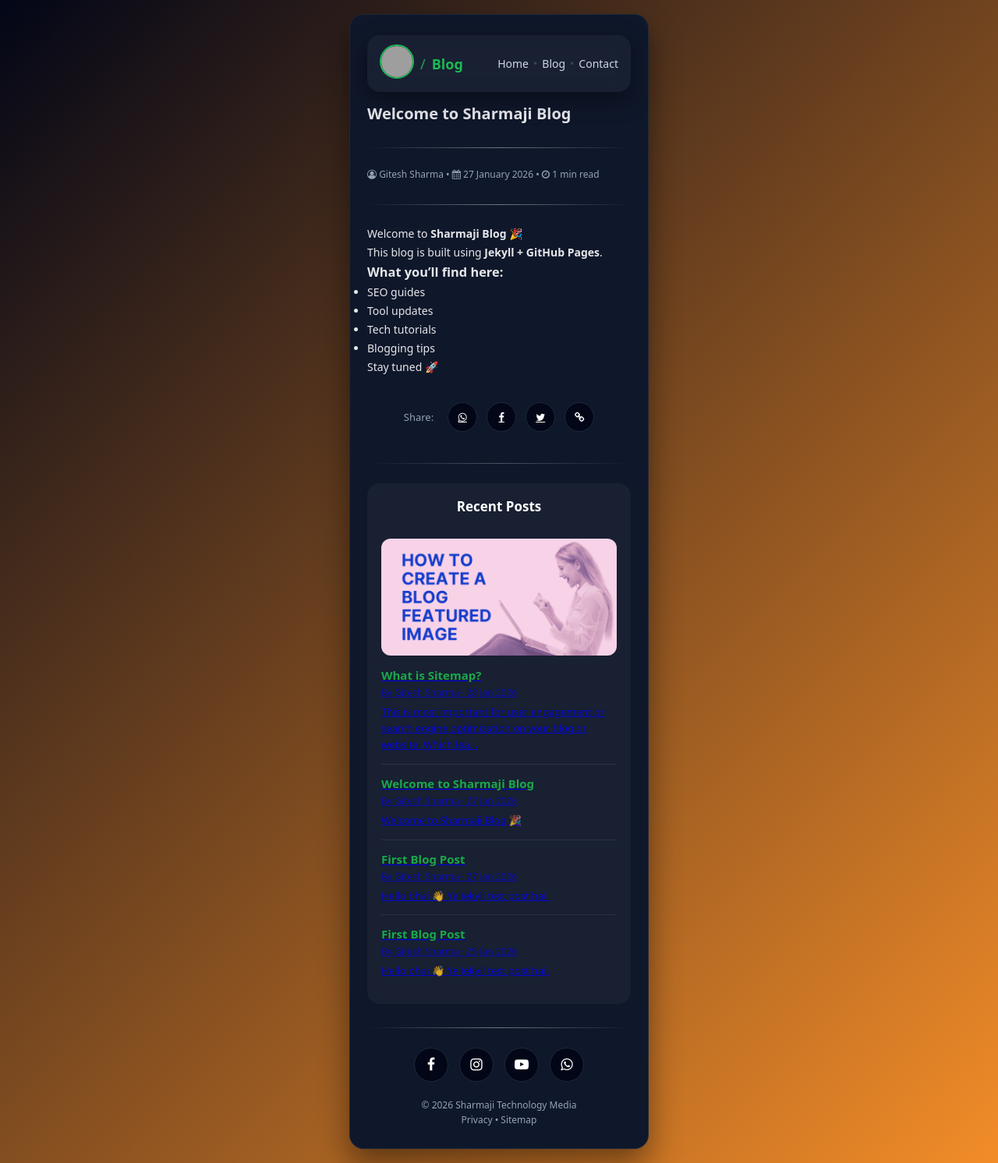
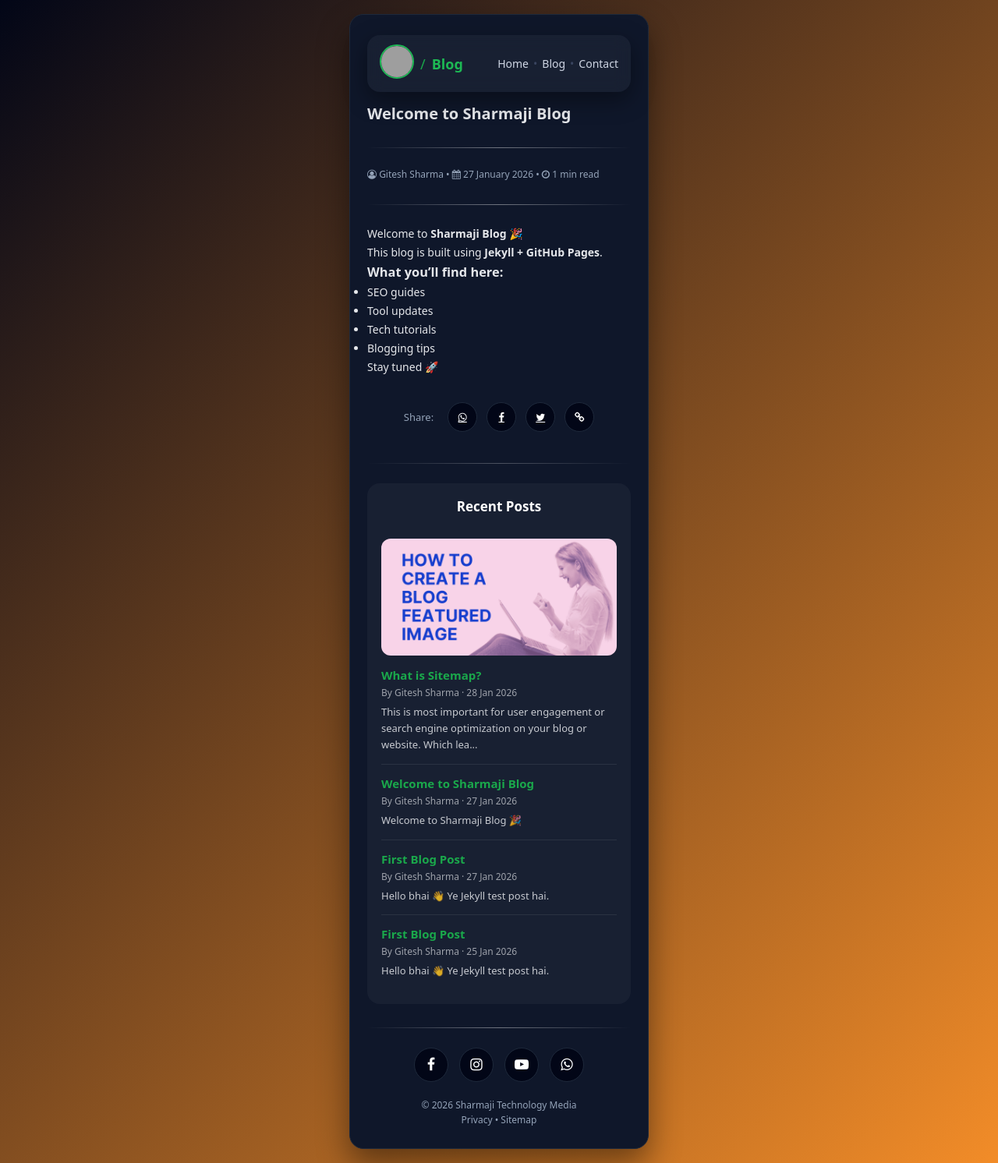
Before and after one commit to gitesh-sharma/blog, a Jekyll site: the page built from _posts/2026-01-27-welcome-to-sharmaji-blog.md, in a window 1280 px wide. Shown: the whole page at 78% size. Built offline with Jekyll 4.4.1, drawn with Linux system fonts in a browser that asks for light colours; grey boxes are pictures that could not be loaded.

Commit message:
Update default.html

```diff
--- a/_layouts/default.html
+++ b/_layouts/default.html
@@ -359,6 +359,17 @@
 .recent-card * {
   text-align: left;
 }
+ .recent-link{
+  display: block;
+  text-decoration: none;
+  color: inherit;
+}
+.recent-card:hover{
+  background: rgba(255,255,255,0.03);
+  border-radius: 12px;
+  padding: 14px 10px;
+  transition: .25s ease;
+}
 
 /*header code new*/
 
```
